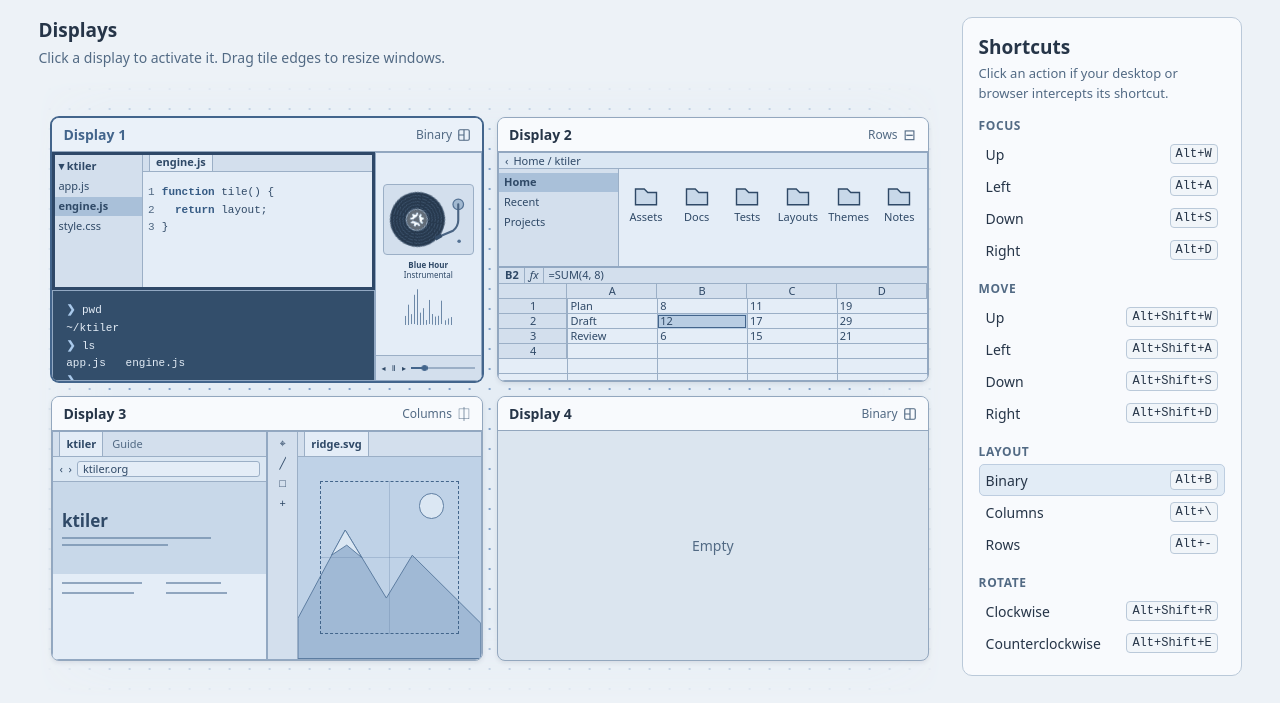
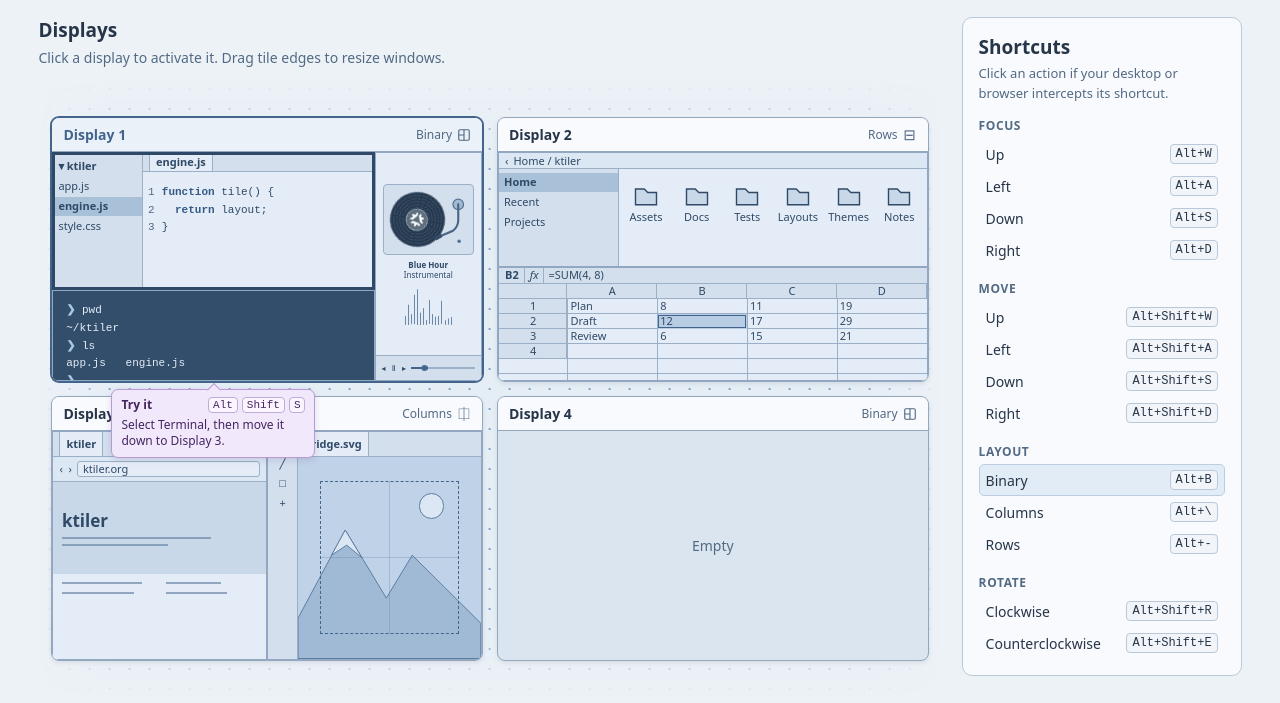
Before and after one commit to jars/ktiler, a website with bundled scripts: page index.html in a window 1280 px wide. Shown: the part 69-772 px from the top of the page. Built offline with nearby package versions, Linux system fonts and the light colour scheme.

Commit message:
adding a tutorial on how to use.

```diff
--- a/app.js
+++ b/app.js
@@ -1,10 +1,12 @@
 import { applyAction, getActiveDisplay, getBoundaries, getTiles } from "./engine.js";
 import { createSimulatorState, getDisplayBounds, getShortcutAction, shortcutGroups } from "./simulator.js";
 import { populateWindow } from "./window-previews.js";
+import { createMoveTutorial } from "./move-tutorial.js";
 
 const $ = (selector) => document.querySelector(selector);
 const workspace = $("#workspace");
 const displays = $("#displays");
+const tutorial = createMoveTutorial(workspace, displays, $("#move-tip"));
 const modeNames = { binary: "Binary", columns: "Columns", horizontal: "Rows" };
 const modeIcons = {
   binary: `<svg width="14" height="14" viewBox="0 0 16 16" fill="none" stroke="currentColor"
@@ -17,8 +19,10 @@ let state = createSimulatorState();
 let drag = null;
 let layout = null;
 
-function dispatch(action, { focus = false } = {}) {
+function dispatch(action, { focus = false, shortcut = false } = {}) {
+  const previous = state;
   state = applyAction(state, action);
+  tutorial.onAction(previous, state, action, shortcut);
   if (focus) workspace.focus({ preventScroll: true });
   render();
 }
@@ -134,6 +138,7 @@ function render() {
     button.setAttribute("aria-pressed", String(button.dataset.mode === active.mode));
   });
   $("#status").textContent = state.message;
+  tutorial.render(state);
 }
 
 function renderShortcuts() {
@@ -249,7 +254,7 @@ document.addEventListener("keydown", (event) => {
   const action = getShortcutAction(event);
   if (action) {
     event.preventDefault();
-    dispatch(action, { focus: true });
+    dispatch(action, { focus: true, shortcut: !event.repeat });
   }
 });
 
--- a/index.html
+++ b/index.html
@@ -23,6 +23,15 @@
       </div>
       <div id="workspace" tabindex="0" role="group" aria-label="Display canvas" aria-describedby="workspace-hint">
         <div id="displays"></div>
+        <div class="move-tutorial" aria-live="polite" aria-atomic="true">
+          <div id="move-tip" class="move-tip" hidden>
+            <div class="move-tip-heading">
+              <strong>Try it</strong>
+              <div class="move-tip-keys"></div>
+            </div>
+            <div class="move-tip-message"></div>
+          </div>
+        </div>
       </div>
       <div id="status" role="status"></div>
     </section>
--- a/kwin/metadata.json
+++ b/kwin/metadata.json
@@ -4,7 +4,7 @@
     "Name": "ktiler",
     "Description": "Keyboard-driven window tiling for KDE, with flexible layouts and seamless resizing.",
     "Icon": "ktiler",
-    "Version": "0.1.27",
+    "Version": "0.1.33",
     "Authors": [
       {
         "Name": "Jordan Arsenault",
--- /dev/null
+++ b/move-tutorial.js
@@ -0,0 +1,99 @@
+import { completesMoveTutorialStep, getMoveTutorialTip, moveTutorialSteps } from "./simulator.js";
+
+export function createMoveTutorial(workspace, displays, callout) {
+  const message = callout.querySelector(".move-tip-message");
+  const keys = callout.querySelector(".move-tip-keys");
+  const motion = matchMedia("(prefers-reduced-motion: no-preference)");
+  let stepIndex = 0;
+  let fading = false;
+  let latestState;
+  let shownStep;
+
+  function render(state) {
+    latestState = state;
+    if (fading) return;
+    let step = moveTutorialSteps[stepIndex];
+    let tip = getMoveTutorialTip(state, step);
+    // Free exploration can empty a source display or make the exercise inapplicable.
+    while (step && !tip) {
+      step = moveTutorialSteps[++stepIndex];
+      tip = getMoveTutorialTip(state, step);
+    }
+    if (!tip) {
+      callout.hidden = true;
+      return;
+    }
+
+    const window = displays.querySelector(`[data-window-id="${tip.id}"]`);
+    window.setAttribute("aria-describedby", callout.id);
+    let text;
+    if (step.type === "focus") text = `Focus ${window.title} to the ${step.direction}.`;
+    else if (tip.selected) text = `Move ${window.title} ${step.direction} to Display ${step.to}.`;
+    else text = `Select ${window.title}, then move it ${step.direction} to Display ${step.to}.`;
+    if (message.textContent !== text) message.textContent = text;
+    if (shownStep !== step) {
+      keys.replaceChildren(...tip.keys.split("+").map((key) => {
+        const cap = document.createElement("kbd");
+        cap.textContent = key;
+        return cap;
+      }));
+    }
+    callout.hidden = false;
+    position(callout, window, workspace, step.direction);
+    if (shownStep !== step && motion.matches) callout.animate([{ opacity: 0 }, { opacity: 1 }], 160);
+    shownStep = step;
+  }
+
+  function onAction(before, after, action, shortcut) {
+    const step = moveTutorialSteps[stepIndex];
+    if ((!shortcut && step?.type !== "focus") || !completesMoveTutorialStep(before, after, action, step)) return;
+    stepIndex++;
+    if (fading || !motion.matches) return;
+    fading = true;
+    const fade = callout.animate([{ opacity: getComputedStyle(callout).opacity }, { opacity: 0 }],
+      { duration: 180, fill: "forwards" });
+    fade.finished.then(() => {
+      callout.hidden = true;
+      fade.cancel();
+      fading = false;
+      render(latestState);
+    });
+  }
+
+  return { render, onAction };
+}
+
+function position(callout, window, workspace, direction) {
+  const gap = 8;
+  const edge = 6;
+  const canvas = workspace.getBoundingClientRect();
+  const tile = window.getBoundingClientRect();
+  const { width, height } = callout.getBoundingClientRect();
+  const x = tile.left - canvas.left;
+  const y = tile.top - canvas.top;
+  const centerX = x + tile.width / 2;
+  const centerY = y + tile.height / 2;
+  const placements = {
+    right: [x + tile.width + gap, centerY - height / 2],
+    bottom: [centerX - width / 2, y + tile.height + gap],
+    left: [x - width - gap, centerY - height / 2],
+    top: [centerX - width / 2, y - height - gap],
+  };
+  const sideOrder = direction === "right" ? ["right", "left", "bottom", "top"] : ["bottom", "top", "right", "left"];
+  const horizontal = (side) => side === "right" || side === "left";
+  const side = sideOrder.find((side) => {
+    const [left, top] = placements[side];
+    return horizontal(side) ? left >= edge && left + width <= canvas.width - edge
+      : top >= edge && top + height <= canvas.height - edge;
+  }) ?? sideOrder[0];
+  const clamp = (value, min, max) => Math.max(min, Math.min(max, value));
+  const left = clamp(placements[side][0], edge, canvas.width - width - edge);
+  const top = clamp(placements[side][1], edge, canvas.height - height - edge);
+  const pointer = horizontal(side)
+    ? clamp(centerY - top, 12, height - 12)
+    : clamp(centerX - left, 12, width - 12);
+  callout.dataset.side = side;
+  callout.style.left = `${left}px`;
+  callout.style.top = `${top}px`;
+  callout.style.setProperty("--pointer", `${pointer}px`);
+}
--- a/package.json
+++ b/package.json
@@ -1,6 +1,6 @@
 {
   "name": "ktiler",
-  "version": "0.1.27",
+  "version": "0.1.33",
   "description": "Keyboard-driven window tiling for KDE, with flexible layouts and seamless resizing.",
   "author": {
     "name": "Jordan Arsenault",
--- a/server.mjs
+++ b/server.mjs
@@ -8,6 +8,7 @@ const files = new Map([
   ["/window-apps.css", ["window-apps.css", "text/css; charset=utf-8"]],
   ["/app.js", ["app.js", "text/javascript; charset=utf-8"]],
   ["/simulator.js", ["simulator.js", "text/javascript; charset=utf-8"]],
+  ["/move-tutorial.js", ["move-tutorial.js", "text/javascript; charset=utf-8"]],
   ["/window-previews.js", ["window-previews.js", "text/javascript; charset=utf-8"]],
   ["/engine.js", ["engine.js", "text/javascript; charset=utf-8"]],
   ["/ktiler-icon.png", ["ktiler-icon.png", "image/png"]],
--- a/simulator.js
+++ b/simulator.js
@@ -1,4 +1,4 @@
-import { createState } from "./engine.js";
+import { applyAction, createState } from "./engine.js";
 import { getDemoWindowId } from "./window-previews.js";
 
 const slots = [
@@ -68,8 +68,48 @@ export const shortcutGroups = [
   },
 ];
 
-const actionsByKey = new Map(shortcutGroups.flatMap(({ bindings }) =>
-  bindings.map(({ keys, action }) => [keys.toLowerCase(), action])));
+const bindings = shortcutGroups.flatMap((group) => group.bindings);
+const actionsByKey = new Map(bindings.map(({ keys, action }) => [keys.toLowerCase(), action]));
+
+export const moveTutorialSteps = [
+  { type: "move", from: 1, to: 3, direction: "down" },
+  { type: "focus", from: 3, to: 3, direction: "right", targetId: getDemoWindowId("image") },
+  { type: "move", from: 3, to: 4, direction: "right" },
+  { type: "move", from: 2, to: 4, direction: "down" },
+];
+
+export function getMoveTutorialTip(state, step) {
+  if (!step) return null;
+  const source = state.displays.find(({ id }) => id === step.from);
+  if (!source?.windows.length) return null;
+  const { keys, action } = bindings.find(({ action }) => action.type === step.type && action.direction === step.direction);
+  if (step.type === "focus") {
+    const next = applyAction(state, action);
+    return completesMoveTutorialStep(state, next, action, step) ? { id: step.targetId, keys } : null;
+  }
+  // Prefer the current selection when eligible; otherwise point at a window
+  // that transfers immediately, rather than a window the chord would swap.
+  for (const id of new Set([source.activeWindowId, ...source.windows])) {
+    const selected = applyAction(state, { type: "select-window", id });
+    const next = applyAction(selected, action);
+    if (completesMoveTutorialStep(selected, next, action, step)) {
+      return { id, keys, selected: state.activeDisplayId === step.from && source.activeWindowId === id };
+    }
+  }
+  return null;
+}
+
+export function completesMoveTutorialStep(before, after, action, step) {
+  if (!step || before.activeDisplayId !== step.from || after.activeDisplayId !== step.to) return false;
+  const source = before.displays.find(({ id }) => id === step.from);
+  const destination = after.displays.find(({ id }) => id === step.to);
+  const matchesShortcut = action.type === step.type && action.direction === step.direction;
+  if (step.type === "focus") {
+    return source?.activeWindowId !== step.targetId && destination?.activeWindowId === step.targetId
+      && (matchesShortcut || action.type === "select-window");
+  }
+  return matchesShortcut && (destination?.windows.includes(source?.activeWindowId) ?? false);
+}
 
 export function getShortcutAction(event) {
   if (!event.altKey || event.ctrlKey || event.metaKey || event.isComposing || event.getModifierState?.("AltGraph")) return;
--- a/style.css
+++ b/style.css
@@ -8,6 +8,8 @@
   --accent: #43658c;
   --line: #bac9d9;
   --surface: #f8fafd;
+  --lavender: #b99ad4;
+  --plum: #45265f;
   --display-gap: 7px;
 }
 
@@ -137,6 +139,47 @@ body[data-resize-axis="x"], body[data-resize-axis="x"] * { cursor: col-resize !i
 body[data-resize-axis="y"], body[data-resize-axis="y"] * { cursor: row-resize !important; }
 #status { min-height: 1.5em; margin-top: 8px; color: var(--muted); }
 
+.move-tip {
+  --tip-bg: #f2e8fc;
+  --tip-line: var(--lavender);
+  position: absolute;
+  z-index: 3;
+  width: max-content;
+  max-width: min(204px, calc(100% - 12px));
+  padding: 7px 9px;
+  border: 1px solid var(--tip-line);
+  border-radius: 7px;
+  background: var(--tip-bg);
+  box-shadow: 0 2px 6px #49256526;
+  color: var(--plum);
+  font-size: 12px;
+  line-height: 1.35;
+  pointer-events: none;
+}
+.move-tip-heading {
+  display: flex;
+  flex-wrap: wrap;
+  align-items: center;
+  justify-content: space-between;
+  gap: 3px 8px;
+  margin-bottom: 4px;
+}
+.move-tip::before {
+  content: "";
+  position: absolute;
+  width: 9px;
+  height: 9px;
+  border: 1px solid var(--tip-line);
+  border-width: 1px 0 0 1px;
+  background: var(--tip-bg);
+}
+.move-tip[data-side="bottom"]::before { top: 0; left: var(--pointer); transform: translate(-50%, -50%) rotate(45deg); }
+.move-tip[data-side="top"]::before { bottom: 0; left: var(--pointer); transform: translate(-50%, 50%) rotate(225deg); }
+.move-tip[data-side="right"]::before { left: 0; top: var(--pointer); transform: translate(-50%, -50%) rotate(-45deg); }
+.move-tip[data-side="left"]::before { right: 0; top: var(--pointer); transform: translate(50%, -50%) rotate(135deg); }
+.move-tip-keys { display: flex; gap: 4px; }
+.move-tip kbd { padding: 1px 4px; border-color: #c0aad6; background: #fbf5ff; color: inherit; font-size: 11px; }
+
 .shortcuts {
   padding: 16px;
   border: 1px solid var(--line);
@@ -183,4 +226,5 @@ kbd {
 @media (max-width: 480px) {
   :root { --display-gap: 4px; }
   .workspace-heading p { font-size: 13px; }
+  .move-tip { max-width: min(158px, calc(100% - 12px)); font-size: 11px; }
 }
```
Also changed, not shown: test/simulator.test.js (+43 -1 lines), README.md, 1 other file.
